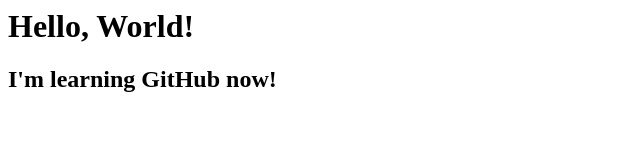
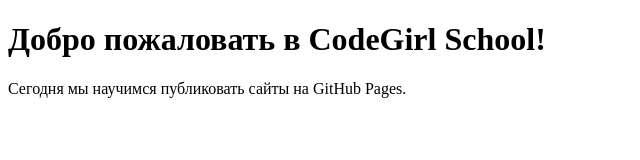
Before and after one commit to LintsevichA/My-first-repository, a plain HTML site: page index.html in a window 1280 px wide. Shown: the whole page, without its empty margins (0-640 px from the left). Drawn offline with Linux system fonts and the light colour scheme.

Commit message:
немножко изменили все

```diff
--- a/index.html
+++ b/index.html
@@ -1,2 +1,14 @@
-<h1>Hello, World!</h1>
-<h2>I'm learning GitHub now!</h2>
+<!DOCTYPE html>
+<html lang="en">
+<head>
+    <meta charset="UTF-8">
+    <meta http-equiv="X-UA-Compatible" content="IE=edge">
+    <meta name="viewport" content="width=device-width, initial-scale=1.0">
+    <title>Работа с GitHub</title>
+</head>
+<body>
+    <h1>Добро пожаловать в CodeGirl School!</h1>
+    <p>Сегодня мы научимся публиковать сайты на GitHub Pages.</p>
+
+</body>
+</html>
```
